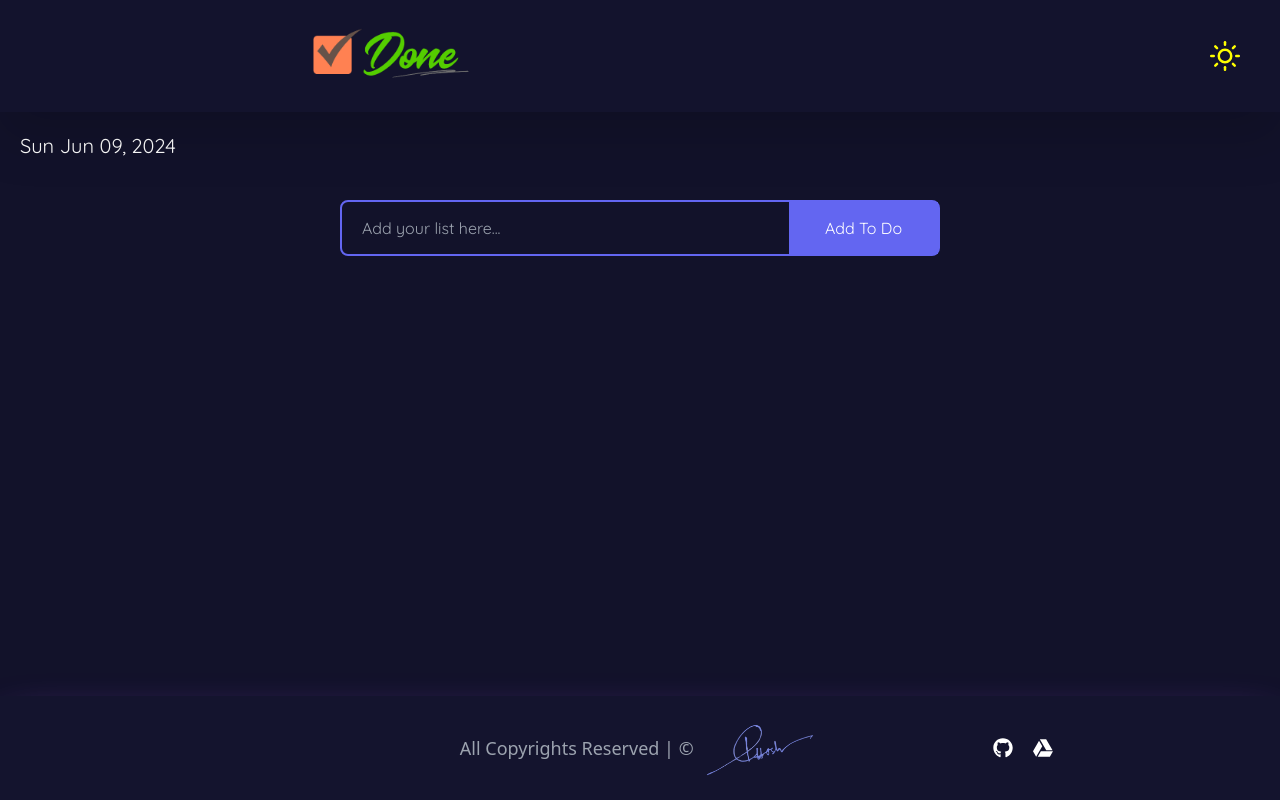
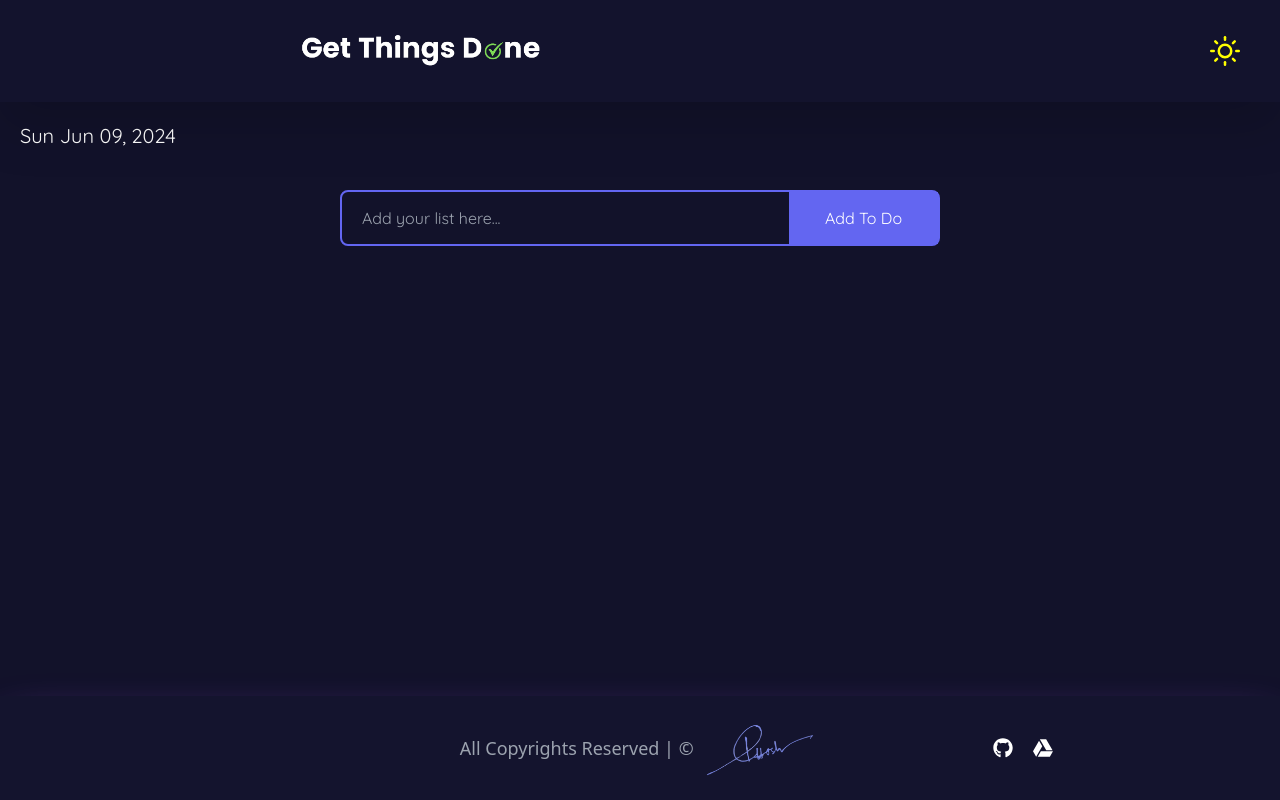
Before and after one commit to purbayan1105/Done-App, a Next.js app: page / in a window 1280 px wide. Built offline with nearby package versions, Linux system fonts and the light colour scheme.

Commit message:
changed logo

```diff
--- a/src/components/Navbar.tsx
+++ b/src/components/Navbar.tsx
@@ -18,7 +18,11 @@ const Navbar = () => {
     <>
       <div className="grid grid-cols-5 items-center py-2 px-5 lg:px-10 dark:bg-[#13132d] dark:drop-shadow-2xl shadow-indigo-500 bg-[#fafff4]">
         <div className="col-span-4 text-center text-3xl md:text-4xl lg:text-5xl font-semibold pl-12 lg:pl-64">
-          <img src="/done.png" alt="" className="w-48 flex justify-center" />
+          <img
+            src="/logo (2).png"
+            alt=""
+            className="w-56 md:w-64 flex justify-center"
+          />
         </div>
         <div className="flex justify-end">
           {dark ? (
```
Also changed, not shown: public/logo (2).png (added), public/logo.png (added).
